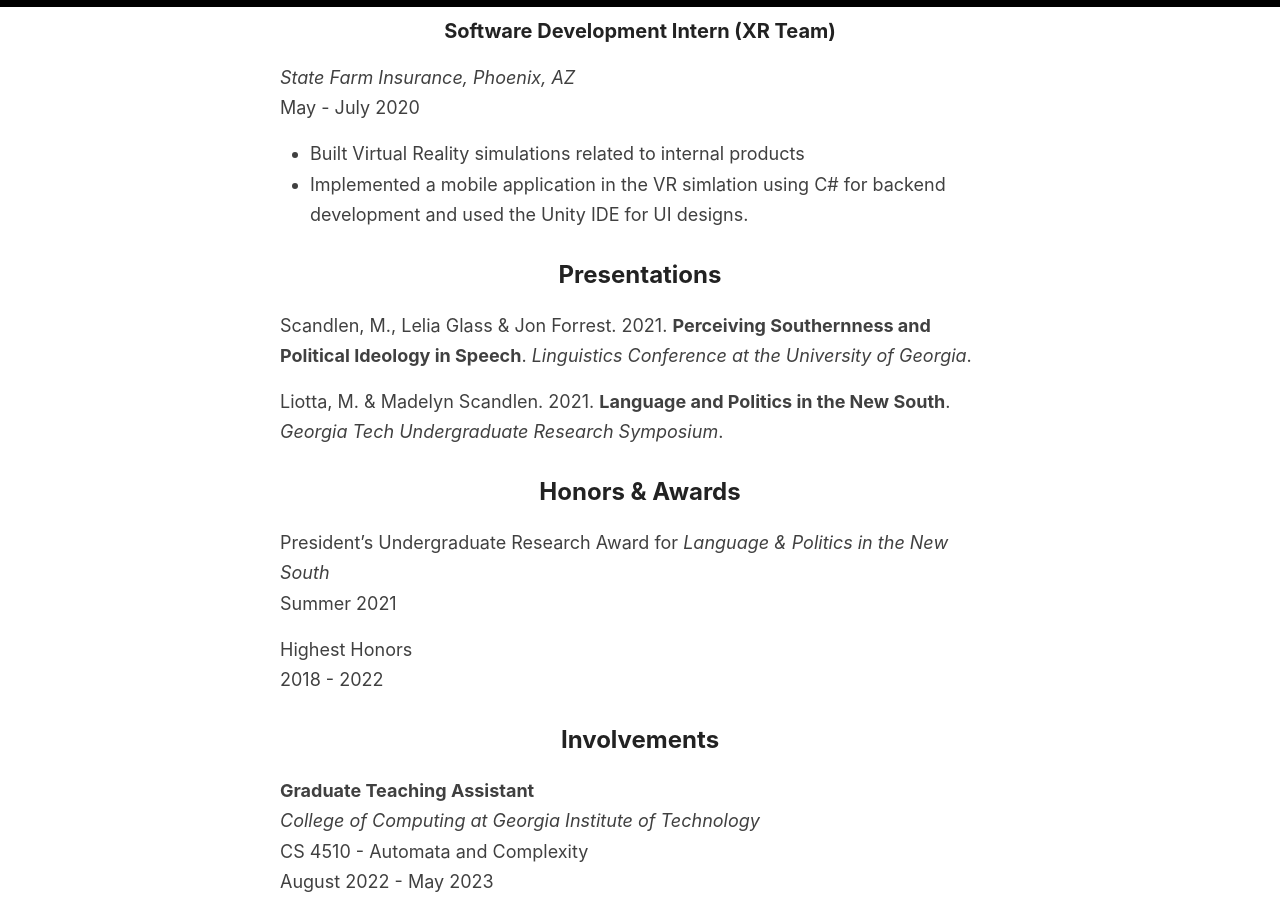
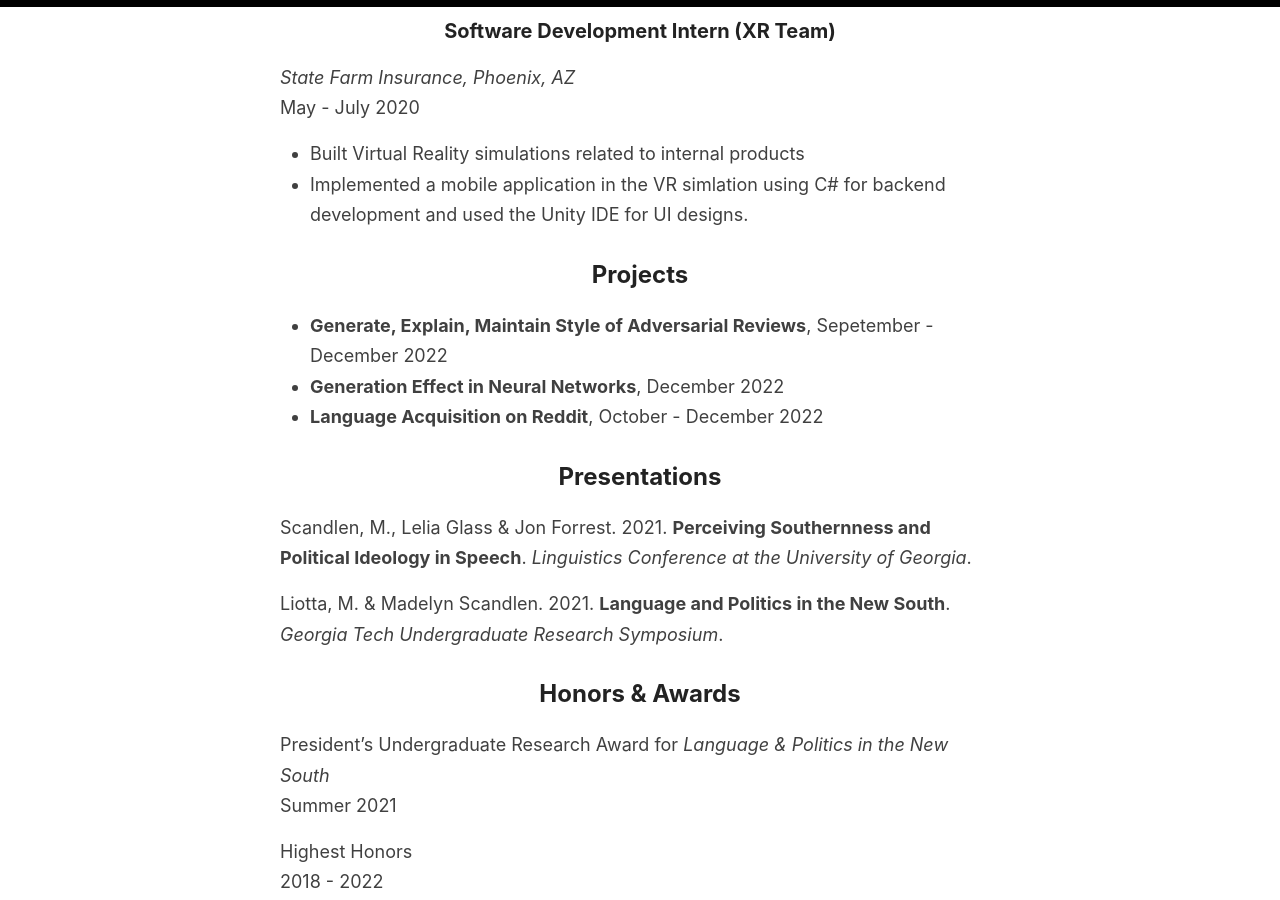
Before and after one commit to mscandlen/mscandlen, a Jekyll site: the page built from _pages/cv.md, in a window 1280 px wide and 900 px high, scrolled down 1356 px. Built offline with Jekyll 4.4.1, drawn with Linux system fonts in a browser that asks for light colours.

Commit message:
Add Projects

```diff
--- a/_pages/cv.md
+++ b/_pages/cv.md
@@ -49,6 +49,12 @@ May - July 2020 <br>
 - Built Virtual Reality simulations related to internal products
 - Implemented a mobile application in the VR simlation using C# for backend development and used the Unity IDE for UI designs.
 
+## Projects
+
+- **Generate, Explain, Maintain Style of Adversarial Reviews**, Sepetember - December 2022 <br>
+- **Generation Effect in Neural Networks**, December 2022 <br>
+- **Language Acquisition on Reddit**, October - December 2022 <br>
+
 ## Presentations
 
 Scandlen, M., Lelia Glass & Jon Forrest. 2021. **Perceiving Southernness and Political Ideology in Speech**. _Linguistics Conference at the University of Georgia_. <br>
```
